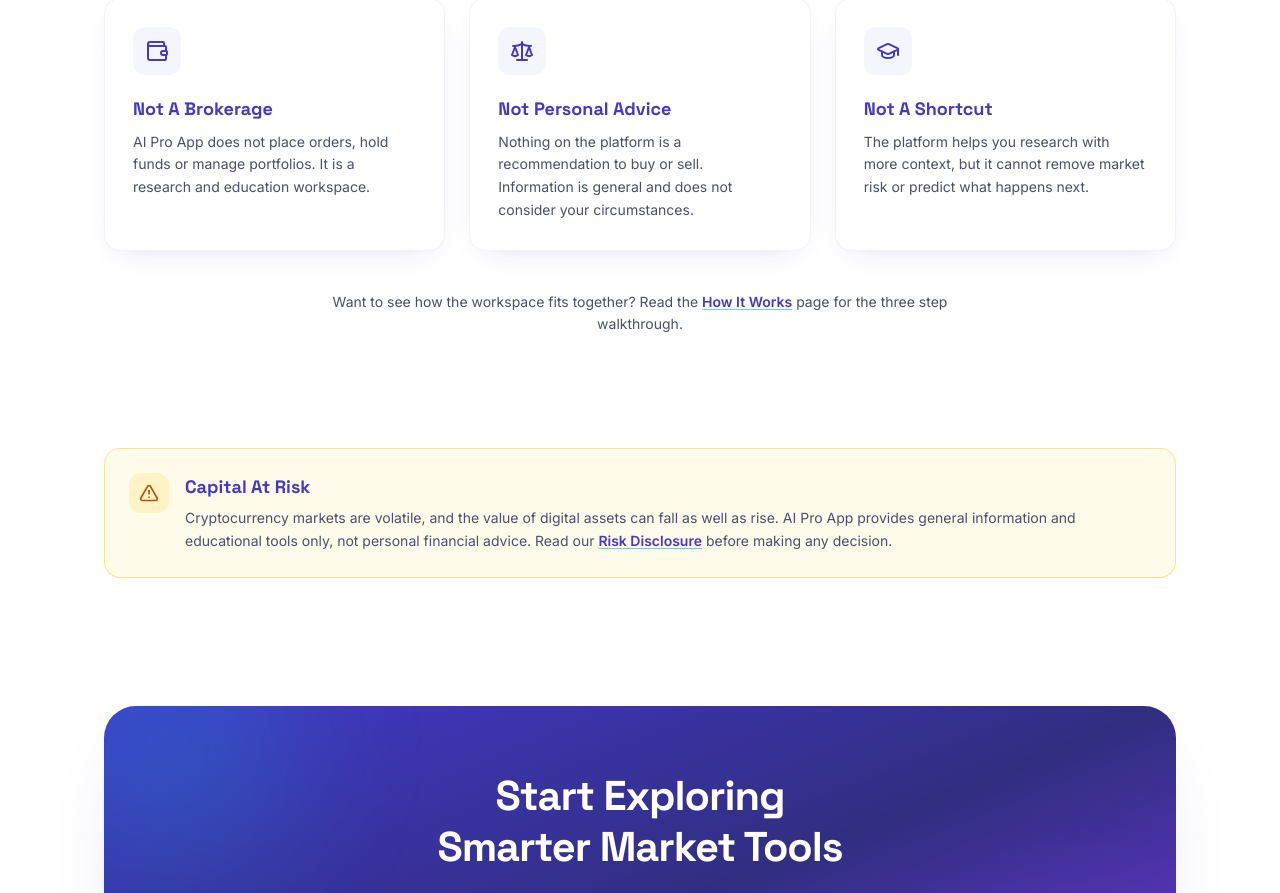
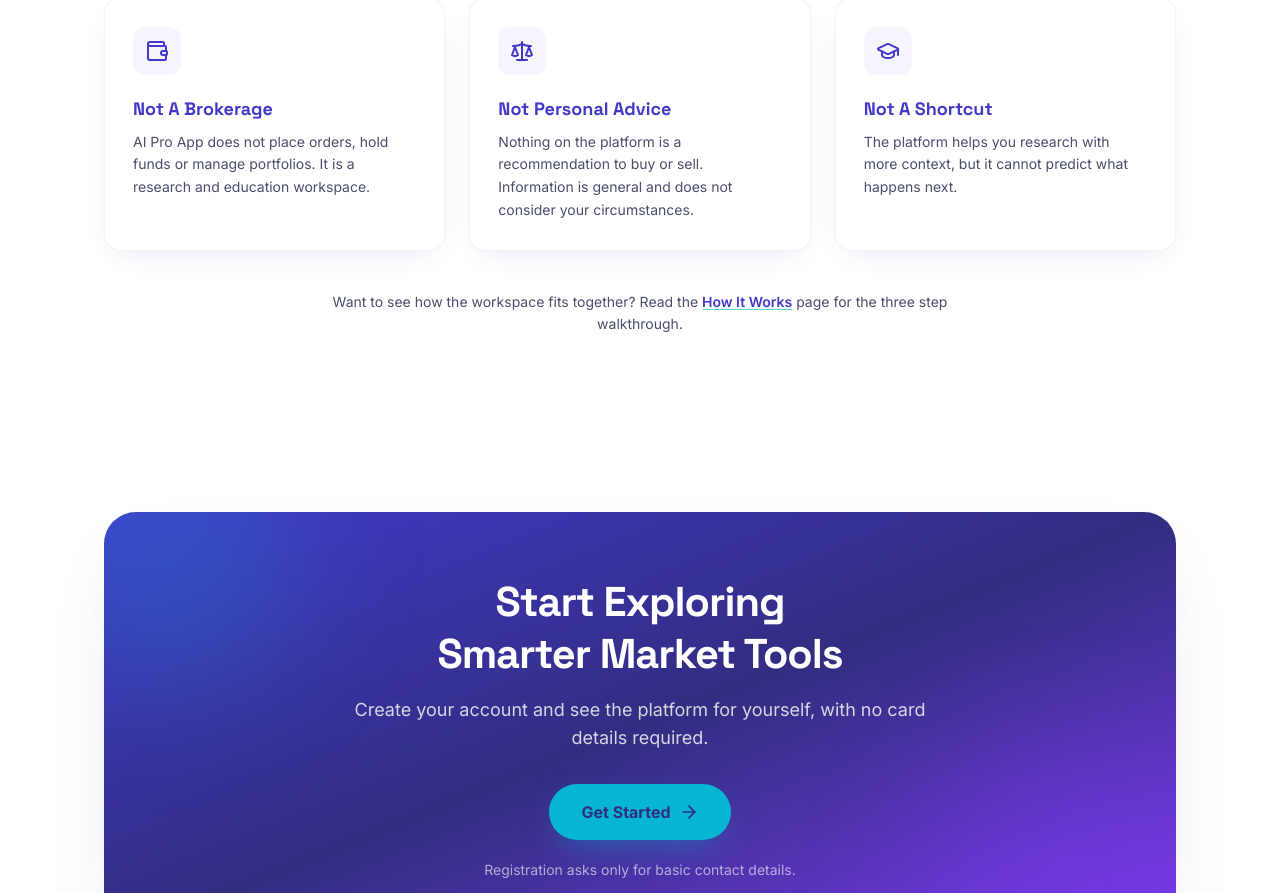
Before and after one commit to ZeeTech-Pvt-Ltd/AI-Pro-App, a Next.js app: page /features in a window 1280 px wide. Shown: the part 1760-2653 px from the top of the page. Built offline with nearby package versions, Linux system fonts and the light colour scheme.

Commit message:
Limit risk disclosure to footer and dedicated page

```diff
--- a/app/thank-you/page.jsx
+++ b/app/thank-you/page.jsx
@@ -49,13 +49,6 @@ export default function ThankYouPage() {
             Back To Homepage
             <ArrowRight className="h-4 w-4" aria-hidden="true" />
           </a>
-
-          <p className="mt-6 text-xs leading-relaxed text-muted">
-            <strong className="font-semibold text-ink">Risk warning:</strong> Financial markets
-            involve risk. Information provided on this website is general in nature and does not
-            constitute personal financial advice. Consider your circumstances and seek
-            professional advice where appropriate.
-          </p>
         </div>
       </div>
     </div>
--- a/src/AboutPage.jsx
+++ b/src/AboutPage.jsx
@@ -267,7 +267,7 @@ export default function AboutPage() {
             <div className="ab-val rv">
               <span className="num">/ 04</span>
               <h3>Honesty &amp; Accountability</h3>
-              <p>No guaranteed returns, no pressure tactics, and clear risk disclosure on every example we show.</p>
+              <p>No guaranteed returns, no pressure tactics, and clear labelling on every example we show.</p>
             </div>
           </div>
         </div>
--- a/src/ContactPage.jsx
+++ b/src/ContactPage.jsx
@@ -1,4 +1,4 @@
-import { FileQuestion, LifeBuoy, Mail } from 'lucide-react';
+import { LifeBuoy, Mail } from 'lucide-react';
 import RegistrationForm from './components/RegistrationForm.jsx';
 import { CONTACT_DETAILS } from './components/Footer.jsx';
 
@@ -101,19 +101,6 @@ export default function ContactPage() {
                   <span className="block text-sm text-steel">Answers to common questions</span>
                 </span>
               </a>
-
-              <a
-                href="/risk-disclosure"
-                className="flex items-center gap-4 rounded-2xl border border-ink/5 bg-white px-5 py-4 shadow-soft transition hover:border-secondary/25"
-              >
-                <span className="grid h-11 w-11 shrink-0 place-items-center rounded-xl bg-primary/5 text-primary">
-                  <FileQuestion className="h-5 w-5" aria-hidden="true" />
-                </span>
-                <span>
-                  <span className="block text-sm font-bold text-primary">Risk disclosure</span>
-                  <span className="block text-sm text-steel">Our general information notice</span>
-                </span>
-              </a>
             </div>
           </div>
 
--- a/src/FeaturesPage.jsx
+++ b/src/FeaturesPage.jsx
@@ -1,7 +1,6 @@
 import { ArrowRight, GraduationCap, Scale, Wallet } from 'lucide-react';
 import PageHero from './components/PageHero.jsx';
 import PageCTA from './components/PageCTA.jsx';
-import RiskNote from './components/RiskNote.jsx';
 import { FEATURES } from './components/Features.jsx';
 
 const NOT_LIST = [
@@ -18,7 +17,7 @@ const NOT_LIST = [
   {
     icon: GraduationCap,
     title: 'Not A Shortcut',
-    text: 'The platform helps you research with more context, but it cannot remove market risk or predict what happens next.',
+    text: 'The platform helps you research with more context, but it cannot predict what happens next.',
   },
 ];
 
@@ -117,7 +116,6 @@ export default function FeaturesPage() {
         </div>
       </section>
 
-      <RiskNote />
       <PageCTA />
     </div>
   );
--- a/src/HowItWorksPage.jsx
+++ b/src/HowItWorksPage.jsx
@@ -1,7 +1,6 @@
 import { ArrowRight, Clock3, ListChecks, ShieldCheck } from 'lucide-react';
 import PageHero from './components/PageHero.jsx';
 import PageCTA from './components/PageCTA.jsx';
-import RiskNote from './components/RiskNote.jsx';
 import { STEPS } from './components/HowItWorks.jsx';
 
 const READY = [
@@ -115,7 +114,6 @@ export default function HowItWorksPage() {
         </div>
       </section>
 
-      <RiskNote />
       <PageCTA />
     </div>
   );
--- a/src/NotFoundPage.jsx
+++ b/src/NotFoundPage.jsx
@@ -9,7 +9,6 @@ const POPULAR = [
   { label: 'About Us', href: '/about-us', hint: 'Who we are and what we build' },
   { label: 'FAQ', href: '/faq', hint: 'Common questions, answered' },
   { label: 'Contact Us', href: '/contact', hint: 'Reach the team directly' },
-  { label: 'Risk Disclosure', href: '/risk-disclosure', hint: 'Our general information notice' },
 ];
 
 export default function NotFoundPage() {
--- a/src/ReviewsPage.jsx
+++ b/src/ReviewsPage.jsx
@@ -1,7 +1,6 @@
 import { Check, Scale, ShieldCheck } from 'lucide-react';
 import PageHero from './components/PageHero.jsx';
 import PageCTA from './components/PageCTA.jsx';
-import RiskNote from './components/RiskNote.jsx';
 import ReviewsSlider from './components/ReviewsSlider.jsx';
 
 const PRINCIPLES = [
@@ -33,7 +32,7 @@ const STANDARDS = [
   },
   {
     title: 'Honesty',
-    text: 'Do we label examples, avoid promises and keep risk visible?',
+    text: 'Do we label examples, avoid promises and keep the details clear?',
   },
 ];
 
@@ -160,7 +159,6 @@ export default function ReviewsPage() {
         </div>
       </section>
 
-      <RiskNote />
       <PageCTA />
     </div>
   );
--- a/src/components/ReviewsSlider.jsx
+++ b/src/components/ReviewsSlider.jsx
@@ -50,7 +50,7 @@ const REVIEWS = [
     rating: 5,
     image: '/reviews/reviewer-5.jpg',
     quote:
-      'Clear layout, no pressure and no hype. The risk labels are visible, which I appreciate.',
+      'Clear layout, no pressure and no hype. The details are easy to find, which I appreciate.',
   },
 ];
 
--- a/src/components/RiskNote.jsx
+++ /dev/null
@@ -1,36 +0,0 @@
-import { AlertTriangle } from 'lucide-react';
-
-/**
- * Shared capital-at-risk note used on the secondary pages, so the downside is
- * visible before any call to action.
- */
-export default function RiskNote() {
-  return (
-    <section className="py-8" aria-labelledby="risk-note-title">
-      <div className="shell">
-        <div className="flex items-start gap-4 rounded-2xl border border-amber-300/60 bg-amber-50 p-5 sm:p-6">
-          <span className="grid h-10 w-10 shrink-0 place-items-center rounded-xl bg-amber-100 text-amber-700">
-            <AlertTriangle className="h-5 w-5" aria-hidden="true" />
-          </span>
-          <div>
-            <h2 id="risk-note-title" className="text-base font-bold text-primary sm:text-lg">
-              Capital At Risk
-            </h2>
-            <p className="mt-1.5 text-sm leading-relaxed text-steel">
-              Cryptocurrency markets are volatile, and the value of digital assets can fall as well
-              as rise. AI Pro App provides general information and educational tools only, not
-              personal financial advice. Read our{' '}
-              <a
-                href="/risk-disclosure"
-                className="font-semibold text-primary underline decoration-accent/60 underline-offset-2 hover:text-secondary"
-              >
-                Risk Disclosure
-              </a>{' '}
-              before making any decision.
-            </p>
-          </div>
-        </div>
-      </div>
-    </section>
-  );
-}
```
